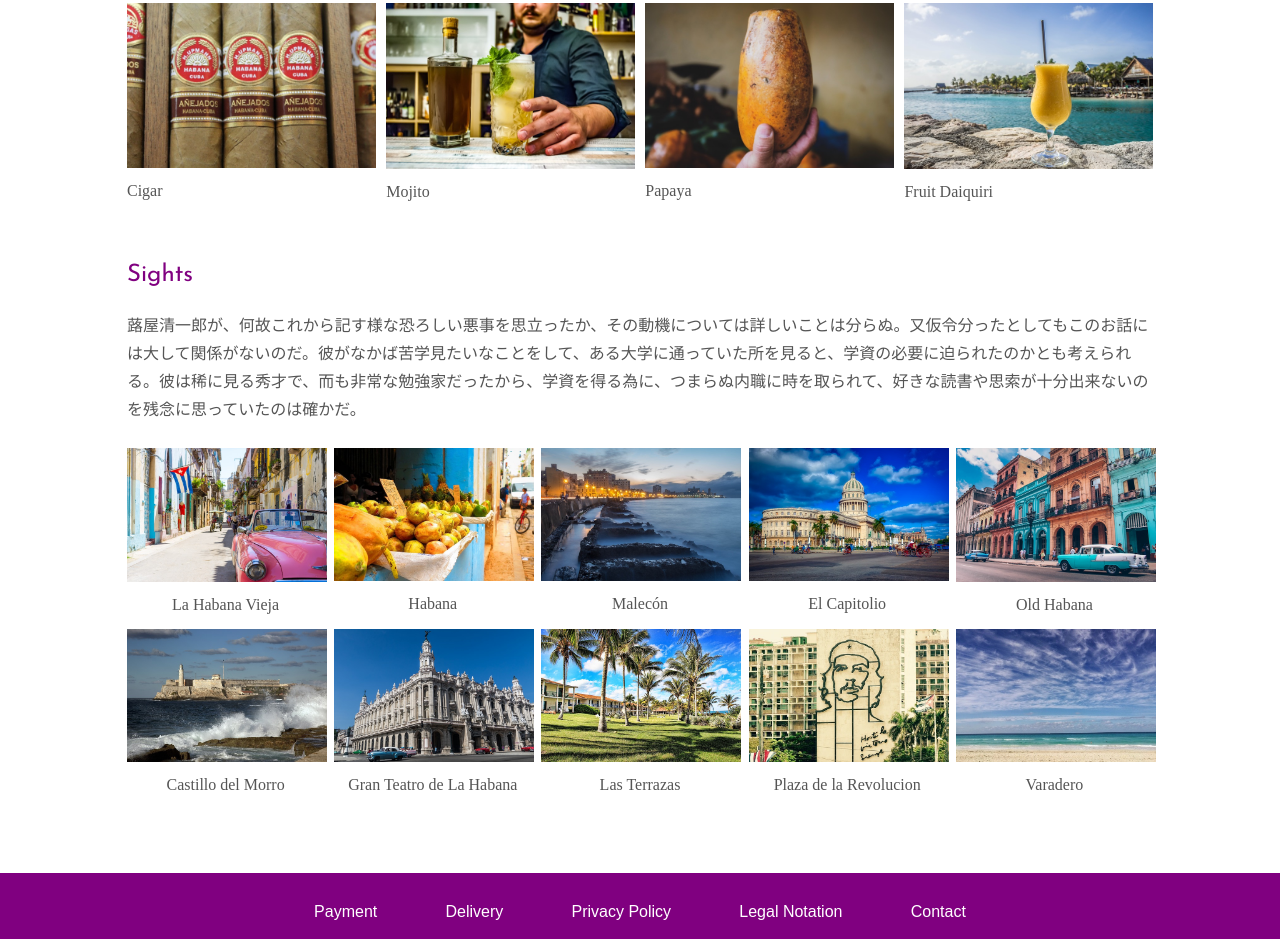
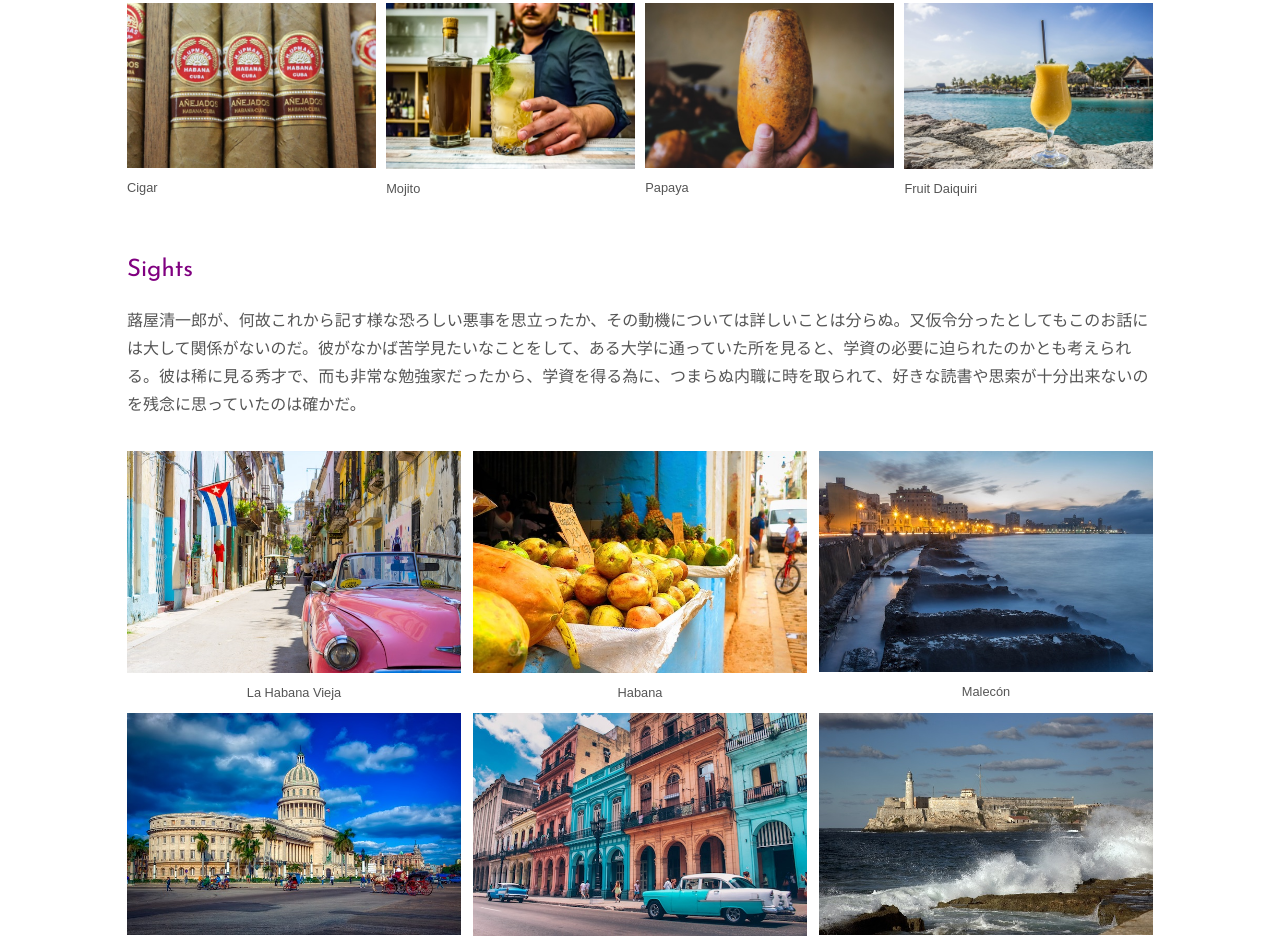
Before and after one commit to bugalu/sample_site_002_ShiicInc, a website: page src/ejs/index.ejs in a window 1280 px wide. Shown: the part 2346-3285 px from the top of the page. Drawn offline with nearby package versions, Linux system fonts and the light colour scheme; files that its build step writes are made by us from their sources; files whose address does not match are found by name.

Commit message:
カードレイアウトのレスポンシブ化

```diff
--- a/src/ejs/index.ejs
+++ b/src/ejs/index.ejs
@@ -1,8 +1,5 @@
 <!DOCTYPE html>
-<%
-const pageTitle = 'Top';
-let randNum = Math.floor(Math.random()*1000);
-%>
+<% const pageTitle='Top' ; let randNum=Math.floor(Math.random()*1000); %>
 <html lang="ja">
 <head>
   <meta charset="UTF-8" />
--- a/src/sass/style.scss
+++ b/src/sass/style.scss
@@ -45,7 +45,8 @@ h4 {
   font-weight: 400;
 }
 .caption {
-  font-family: a-otf-midashi-mi-ma31-pr6n, serif;
+  font-family: sans-serif;
+  font-size: 0.8rem;
 }
 
 /* ---------- background color ---------- */
@@ -567,10 +568,8 @@ Foods and Drinks section
 .p-foods__grid {
   width: 95%;
   margin: 1.5rem auto 0;
-  .card {
-    img {
-      width: 100%;
-    }
+  img {
+    width: 100%;
   }
 }
 
@@ -580,6 +579,13 @@ Foods and Drinks section
     flex-wrap: wrap;
     justify-content: space-between;
     width: 100%;
+    .card {
+      width: calc(100% / 2 - 8px);
+    }
+  }
+}
+@media screen and (min-width: 1024px) {
+  .p-foods__grid {
     .card {
       width: calc(25% - 8px);
     }
@@ -594,18 +600,34 @@ Sights section
   justify-content: space-between;
   flex-wrap: wrap;
   width: 100%;
-  margin-top: 1.5rem;
+  margin: 1.5rem auto;
 }
 .p-sights__card {
-  margin-bottom: 10px;
-  width: calc(20% - 8px);
+  width: 100%;
   img {
     width: 100%;
-    min-width: 200px;
   }
 }
 .p-sights .caption {
+  margin: 0 auto;
   text-align: center;
+}
+
+@media screen and (min-width: 768px) {
+  .p-sights__card {
+    margin-top: 8px;
+    width: calc(100% / 2 - 8px);
+  }
+}
+@media screen and (min-width: 1024px) {
+  .p-sights__card {
+    width: calc(100% / 3 - 8px);
+  }
+  .p-sights__grid::after {
+    display: block;
+    content: "";
+    width: calc(100% / 3);
+  }
 }
 
 /***
```
Also changed, not shown: dist/css/style.css, dist/index.html, 1 other file.
